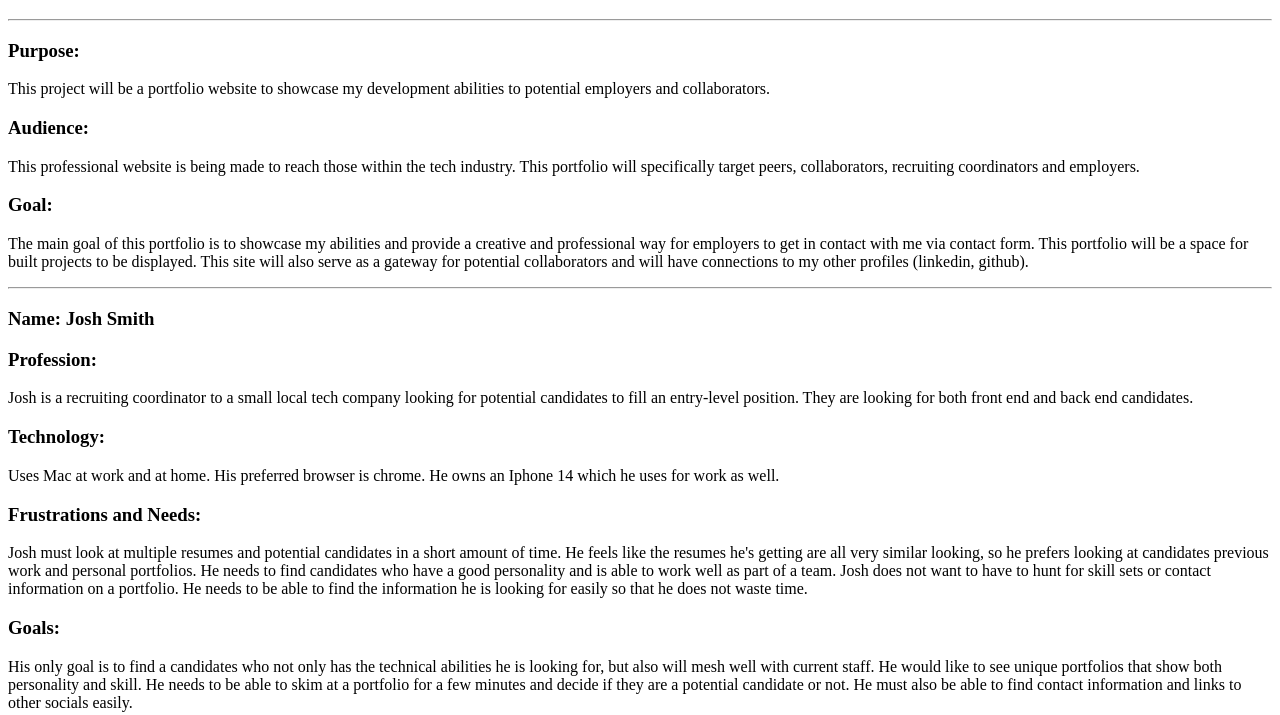
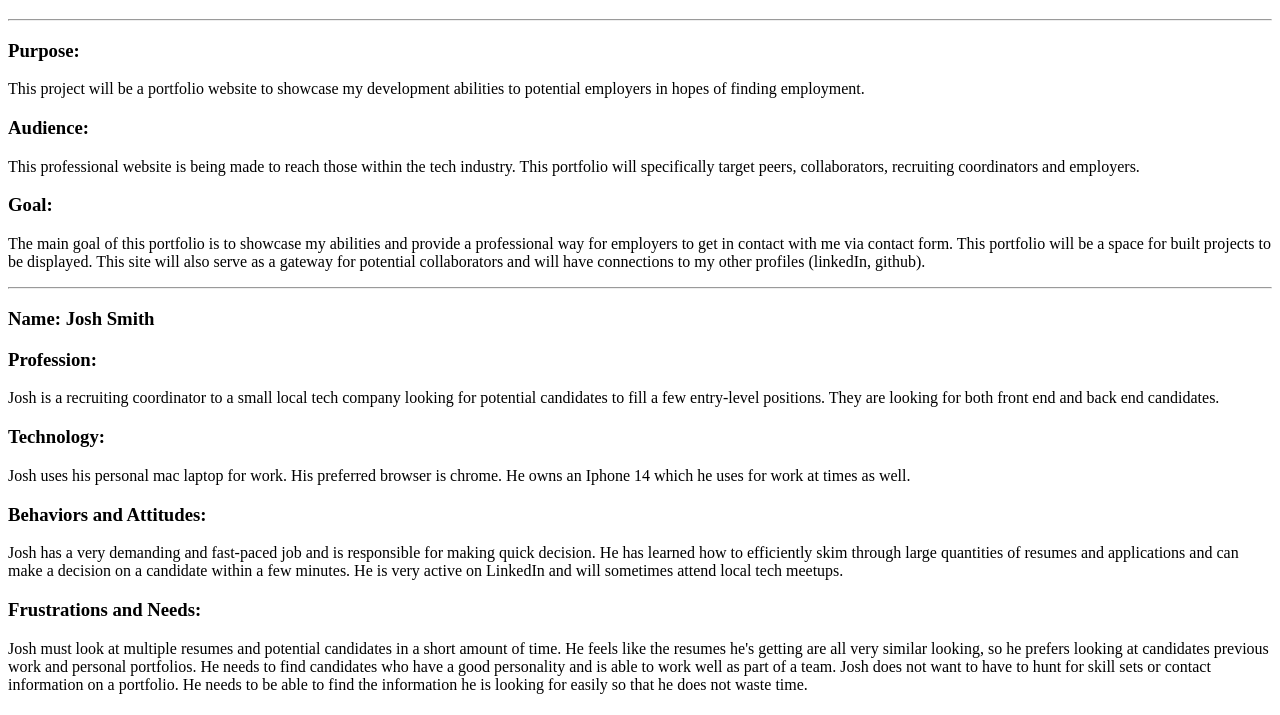
Before and after one commit to AdelitaMartinez/adelitas-portfolio, a plain HTML site: page public_html/documentation/milestone-1.html in a window 1280 px wide. Shown: the part 61-776 px from the top of the page. Drawn offline with Linux system fonts and the light colour scheme.

Commit message:
Added more info

```diff
--- a/public_html/documentation/milestone-1.html
+++ b/public_html/documentation/milestone-1.html
@@ -2,9 +2,6 @@
 <html lang="en">
 <head>
     <meta charset="UTF-8">
-    <meta name="viewport"
-          content="width=device-width, user-scalable=no, initial-scale=1.0, maximum-scale=1.0, minimum-scale=1.0">
-    <meta http-equiv="X-UA-Compatible" content="ie=edge">
     <title>Personal Portfolio</title>
 </head>
 <body>
@@ -14,16 +11,16 @@
         <hr>
 
             <h3>Purpose: </h3>
-                <p>This project will be a portfolio website to showcase my development abilities to potential employers and collaborators.</p>
+                <p>This project will be a portfolio website to showcase my development abilities to potential employers in hopes of finding employment.</p>
             <h3>Audience: </h3>
                 <p>This professional website is being made to reach those within the tech industry. This portfolio will specifically target peers,
                     collaborators, recruiting coordinators and employers. </p>
             <h3>Goal: </h3>
-                <p>The main goal of this portfolio is to showcase my abilities and provide a creative and
+                <p>The main goal of this portfolio is to showcase my abilities and provide a
             professional way for employers to get in contact with me via contact form. This portfolio
                     will be a space for built projects to be displayed. This site will also serve as a
                     gateway for potential collaborators and will have connections to my other
-                    profiles (linkedin, github).</p>
+                    profiles (linkedIn, github).</p>
     </div>
 
     <hr>
@@ -32,11 +29,17 @@
             <h3>Name: Josh Smith </h3>
                <h3>Profession:</h3>
                     <p>Josh is a recruiting coordinator to a small local tech company looking for potential
-                    candidates to fill an entry-level position. They are looking for both front end and back
+                    candidates to fill a few entry-level positions. They are looking for both front end and back
                     end candidates.</p>
                <h3>Technology:</h3>
-                    <p>Uses Mac at work and at home. His preferred browser is chrome. He owns an Iphone 14
-                    which he uses for work as well. </p>
+                    <p>Josh uses his personal mac laptop for work. His preferred browser is chrome. He owns an Iphone 14
+                    which he uses for work at times as well. </p>
+                <h3>Behaviors and Attitudes: </h3>
+                    <p>Josh has a very demanding and fast-paced job and is responsible for making
+                    quick decision. He has learned how to efficiently skim through large quantities
+                    of resumes and applications and can make a decision on a candidate
+                    within a few minutes. He is very active on LinkedIn and will sometimes
+                    attend local tech meetups. </p>
                 <h3>Frustrations and Needs:</h3>
                     <p>Josh must look at multiple resumes and potential candidates
                      in a short amount of time. He feels like the resumes he's getting
```
